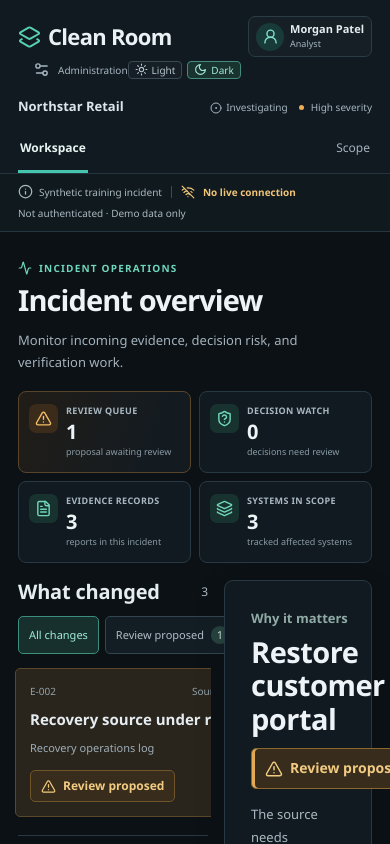
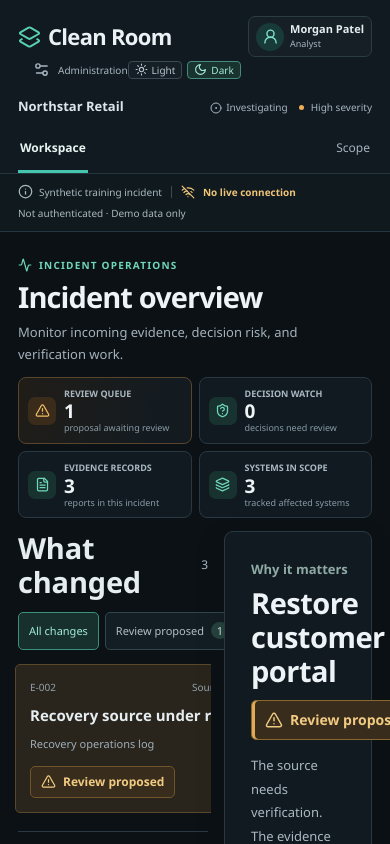
Before and after one commit to campeete/utdhack26, a React (Vite) app: page / in a window 390 px wide. Shown: the top 844 px of the page. Built offline with nearby package versions, Linux system fonts and the light colour scheme.

Commit message:
Columns and Tabs Reformatted

```diff
--- a/src/features/Decisions.tsx
+++ b/src/features/Decisions.tsx
@@ -46,8 +46,9 @@ export function Decisions({ data, adapter, onUpdate, selection, onSelect }: {
     requestAnimationFrame(() => focusContext(action === 'confirm' ? previewButton.current : dismissButton.current));
   }
   return <>
-    <div className="workspace-heading"><div><span className="eyebrow"><ActivityIcon size={14} /> INCIDENT OPERATIONS</span><h1>Incident overview</h1><p>Monitor incoming evidence, decision risk, and verification work.</p></div><span className="review-count">{needsReviewCount ? `${needsReviewCount} decision${needsReviewCount === 1 ? '' : 's'} needs review` : `${reviewCount} review${reviewCount === 1 ? '' : 's'} to consider`}<span>{latestActivity ? `Last activity ${new Date(latestActivity.at).toISOString().slice(11, 16)} UTC` : 'All times UTC'}</span></span></div>
-    <section className="signal-summary" aria-label="Incident signal summary">
+    <div className="workspace-overview">
+      <div className="workspace-heading"><div><span className="eyebrow"><ActivityIcon size={14} /> INCIDENT OPERATIONS</span><h1>Incident overview</h1><p>Monitor incoming evidence, decision risk, and verification work.</p></div><span className="review-count">{needsReviewCount ? `${needsReviewCount} decision${needsReviewCount === 1 ? '' : 's'} needs review` : `${reviewCount} review${reviewCount === 1 ? '' : 's'} to consider`}<span>{latestActivity ? `Last activity ${new Date(latestActivity.at).toISOString().slice(11, 16)} UTC` : 'All times UTC'}</span></span></div>
+      <section className="signal-summary" aria-label="Incident signal summary">
       <article className={reviewCount ? 'signal-card attention' : 'signal-card'}>
         <span className="signal-icon"><AlertTriangle size={17} /></span><div><span>Review queue</span><strong>{reviewCount}</strong><small>{reviewCount === 1 ? 'proposal awaiting review' : 'proposals awaiting review'}</small></div>
       </article>
@@ -60,7 +61,8 @@ export function Decisions({ data, adapter, onUpdate, selection, onSelect }: {
       <article className="signal-card">
         <span className="signal-icon"><Layers3 size={17} /></span><div><span>Systems in scope</span><strong>{data.scope.length}</strong><small>tracked affected systems</small></div>
       </article>
-    </section>
+      </section>
+    </div>
     <div className="incident-workspace">
       <section className="change-stream" aria-labelledby="changes-heading">
         <div className="section-heading"><h2 id="changes-heading" ref={changesHeading} tabIndex={-1}>What changed</h2><span className="quiet-count">{data.evidence.length}</span></div>
--- a/src/styles.css
+++ b/src/styles.css
@@ -708,3 +708,62 @@ dialog { color: #dce5eb; background: #111a20; border-color: #34464e; }
 @media (max-width: 820px) {
   footer { align-items: flex-start; }
 }
+
+.workspace-overview {
+  display: grid;
+  grid-template-columns: minmax(230px, .75fr) minmax(0, 2fr);
+  align-items: center;
+  gap: 20px;
+  padding: 28px 0 16px;
+}
+.workspace-overview .workspace-heading {
+  display: block;
+  padding: 0;
+}
+.workspace-overview .workspace-heading h1 { font-size: clamp(26px, 2.4vw, 34px); }
+.workspace-overview .workspace-heading p { max-width: 340px; margin-top: 7px; font-size: 13px; }
+.workspace-overview .review-count { display: none; }
+.workspace-overview .signal-summary {
+  grid-template-columns: repeat(4, minmax(0, 1fr));
+  gap: 8px;
+  margin: 0;
+}
+.workspace-overview .signal-card {
+  align-items: center;
+  gap: 8px;
+  padding: 9px;
+  min-height: 60px;
+}
+.workspace-overview .signal-icon { width: 28px; height: 28px; }
+.workspace-overview .signal-icon svg { width: 15px; height: 15px; }
+.workspace-overview .signal-card > div { gap: 1px; }
+.workspace-overview .signal-card > div > span { font-size: 9px; letter-spacing: 0; }
+.workspace-overview .signal-card strong { font-size: 19px; line-height: 1.05; }
+.workspace-overview .signal-card small { font-size: 9px; line-height: 1.2; }
+.change-stream .section-heading h2 { font-size: clamp(25px, 2.5vw, 33px); }
+
+@media (max-width: 1100px) {
+  .workspace-overview { grid-template-columns: minmax(180px, .7fr) minmax(0, 1.6fr); gap: 12px; }
+  .workspace-overview .signal-summary { gap: 6px; }
+  .workspace-overview .signal-card { padding: 8px 6px; }
+  .workspace-overview .signal-icon { display: none; }
+  .workspace-overview .signal-card > div > span { font-size: 8px; }
+  .workspace-overview .signal-card small { font-size: 8px; }
+}
+@media (max-width: 820px) {
+  .workspace-overview { grid-template-columns: 1fr; gap: 14px; padding: 25px 0 15px; }
+  .workspace-overview .signal-summary { grid-template-columns: repeat(4, minmax(0, 1fr)); }
+  .workspace-overview .signal-card { padding: 9px; }
+  .workspace-overview .signal-icon { display: grid; }
+  .workspace-overview .signal-card > div > span { font-size: 9px; }
+  .workspace-overview .signal-card small { font-size: 9px; }
+}
+@media (max-width: 600px) {
+  .workspace-overview { gap: 12px; padding: 22px 0 13px; }
+  .workspace-overview .workspace-heading h1 { font-size: 29px; }
+  .workspace-overview .workspace-heading p { max-width: 330px; }
+  .workspace-overview .signal-summary { grid-template-columns: repeat(2, minmax(0, 1fr)); gap: 7px; }
+  .workspace-overview .signal-card { min-height: 54px; }
+  .workspace-overview .signal-card small { font-size: 9px; }
+  .change-stream .section-heading h2 { font-size: 29px; }
+}
```
